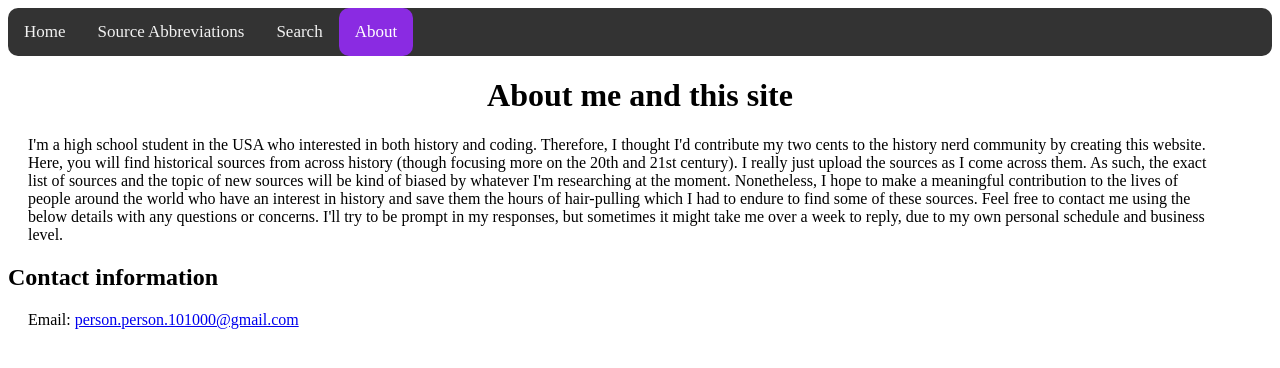
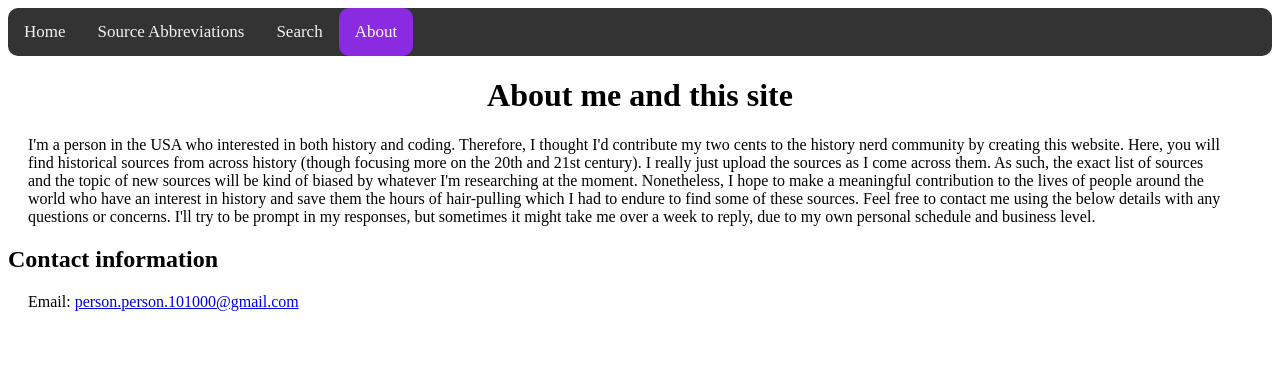
Before and after one commit to hi101000/Source-Closet, a Flask app: page /about in a window 1280 px wide. Shown: the top 368 px of the page. Run offline with Flask 3, Linux system fonts and the light colour scheme.

Commit message:
Update about.html

```diff
--- a/templates/about.html
+++ b/templates/about.html
@@ -26,7 +26,7 @@
       <a class="active" href="{{ url_for('about') }}">About</a>
     </div>
     <h1>About me and this site</h1>
-    <p>I'm  a high school student in the USA who interested in both history and coding. Therefore, I thought I'd contribute my two cents
+    <p>I'm a person in the USA who interested in both history and coding. Therefore, I thought I'd contribute my two cents
     to the history nerd community by creating this website. Here, you will find historical sources from across history (though focusing more on the 20th and 21st century).
     I really just upload the sources as I come across them. As such, the exact list of sources and the topic of new sources will be kind of biased
     by whatever I'm researching at the moment. Nonetheless, I hope to make a meaningful contribution to the lives of people around the world who have an interest in history
```
